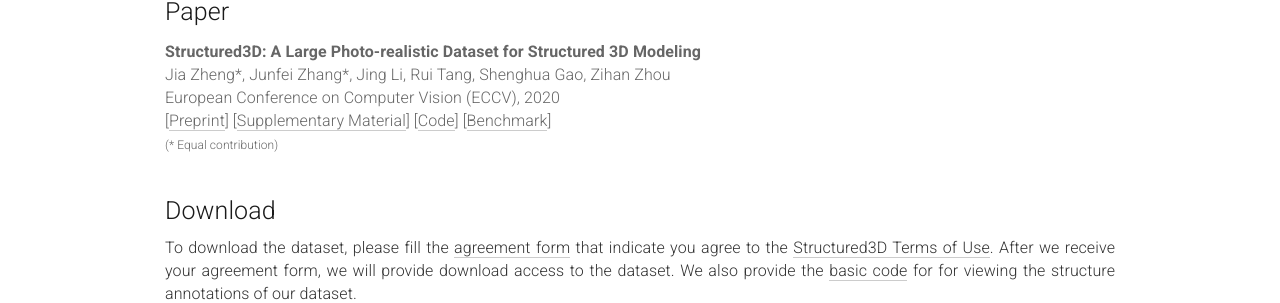
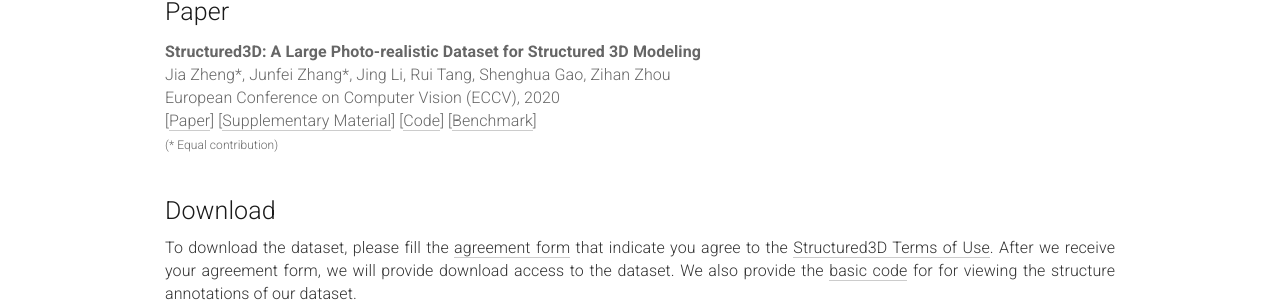
Before and after one commit to bertjiazheng/Structured3D, a Jekyll site: the page built from _pages/home.md, in a window 1280 px wide and 900 px high, scrolled down 926 px. Shown: the part 149-452 px from the top of the window. Built offline with Jekyll 4.4.1, drawn with Linux system fonts in a browser that asks for light colours.

Commit message:
update links

```diff
--- a/_pages/home.md
+++ b/_pages/home.md
@@ -68,8 +68,8 @@
     <b>Structured3D: A Large Photo-realistic Dataset for Structured 3D Modeling</b><br>
     Jia Zheng*, Junfei Zhang*, Jing Li, Rui Tang, Shenghua Gao, Zihan Zhou<br>
     European Conference on Computer Vision (ECCV), 2020<br>
-    [<a href="https://arxiv.org/abs/1908.00222">Preprint</a>]
-    [<a href="https://drive.google.com/file/d/17F_jIfY_QKFNmsOSvzUFZwWKrr6YUMnQ">Supplementary Material</a>]
+    [<a href="https://www.ecva.net/papers/eccv_2020/papers_ECCV/papers/123540494.pdf">Paper</a>]
+    [<a href="https://www.ecva.net/papers/eccv_2020/papers_ECCV/papers/123540494-supp.pdf">Supplementary Material</a>]
     [<a href="https://github.com/bertjiazheng/Structured3D">Code</a>]
     [<a href="https://competitions.codalab.org/competitions/24183">Benchmark</a>]
     <br>
```
